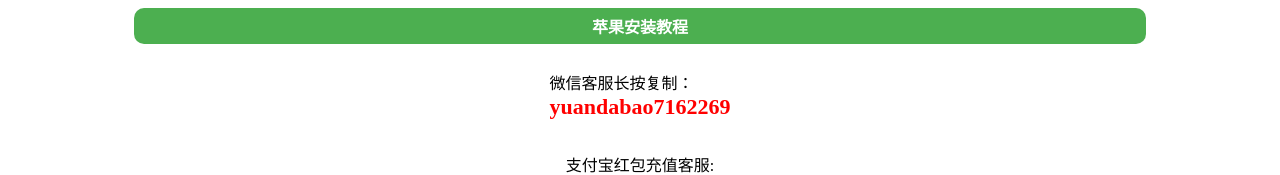
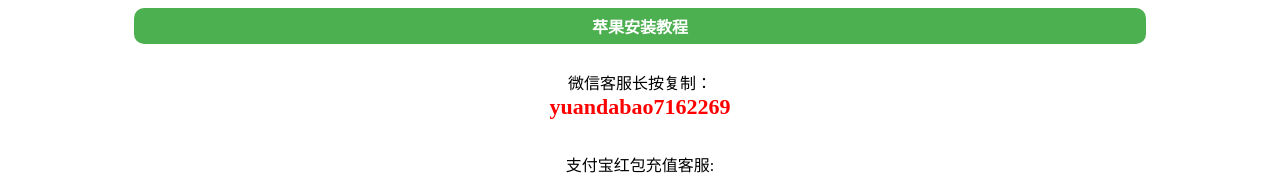
Before and after one commit to Hollelihanqi/jinhua, a plain HTML site: page index.html in a window 1280 px wide. Shown: the part 215-390 px from the top of the page. Drawn offline with Linux system fonts and the light colour scheme.

Commit message:
添加客服

```diff
--- a/index.html
+++ b/index.html
@@ -61,7 +61,7 @@
         </div>
     </div>
     <div class="service-box"  style="margin-bottom: 60px">
-        <p><span>微信客服长按复制：</span><br><span style="color:red;font-size: 22px;font-weight: bold">yuandabao7162269</span></p>
+        <p style="text-align: center;"><span>微信客服长按复制：</span><br><span style="color:red;font-size: 22px;font-weight: bold">yuandabao7162269</span></p>
         <p>支付宝红包充值客服:</p>
         <img src="./customer-service.jpg" alt="" style="width:200px;height: 200px;">
         <p class="my-warning">注册注意事项</p>
```
